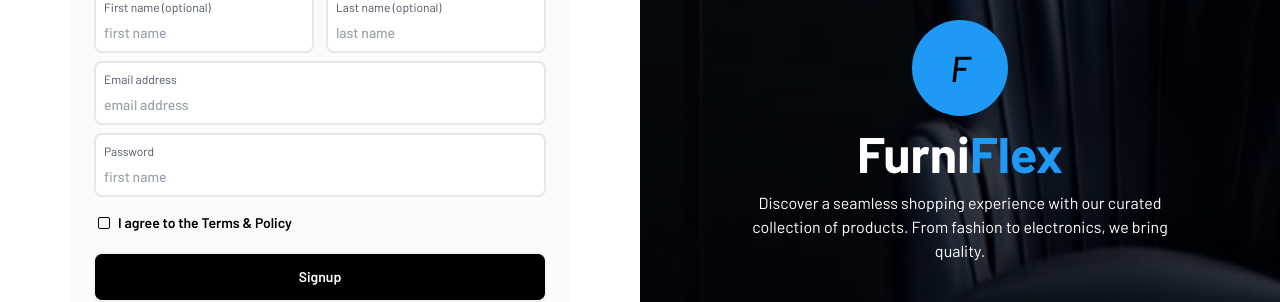
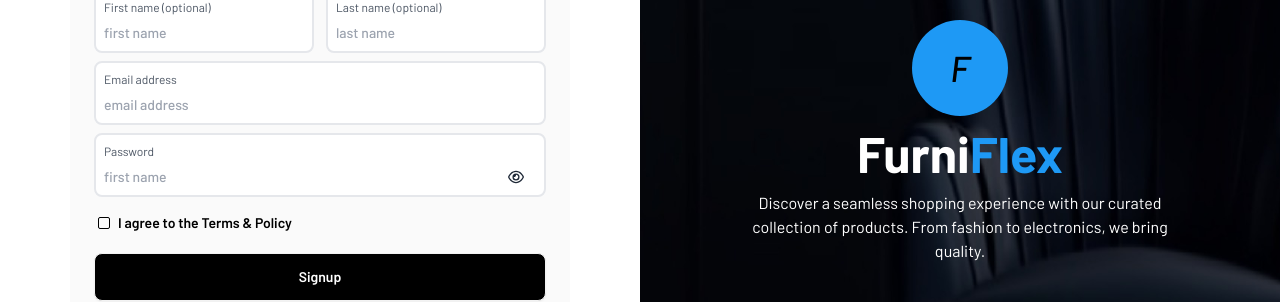
Before and after one commit to Shahriar-Samir/FurniFlex-client, a React (Vite) app: page /signup in a window 1280 px wide. Shown: the part 459-761 px from the top of the page. Built offline with nearby package versions, Linux system fonts and the light colour scheme; no server answers.

Commit message:
add: form password visibility functionality

```diff
--- a/src/Pages/Signup/components/SignupForm.jsx
+++ b/src/Pages/Signup/components/SignupForm.jsx
@@ -1,13 +1,16 @@
-import React, { useContext } from 'react';
+import React, { useContext, useState } from 'react';
 import { FcGoogle } from "react-icons/fc";
 import { FaApple } from "react-icons/fa";
 import { Link } from 'react-router-dom';
 import { AuthContext } from '../../../Providers/AuthProvider';
 import { toast } from 'react-toastify';
+import { FaRegEye } from "react-icons/fa6";
+import { FaRegEyeSlash } from "react-icons/fa6";
 
 const SignupForm = () => {
 
     const {signUp,googleSignIn} = useContext(AuthContext)
+    const [passVisibility,setPassVisibility] = useState(false)
 
 
     // form submit handler
@@ -41,6 +44,10 @@ const SignupForm = () => {
         }
     }
 
+    const updatePassVisibility = ()=>{
+        return setPassVisibility(!passVisibility)
+    }
+
     return (
         <section className='w-11/12 mx-auto lg:w-1/2 h-full flex justify-center items-center mb-[100px]'>
         <div className='w-11/12 flex justify-center items-center flex-col max-w-[500px] p-6 bg-[#fafafa]'>
@@ -72,11 +79,12 @@ const SignupForm = () => {
                     </label>
                     <input type="email" name='email' placeholder="email address" className=" bg-transparent border-none outline-none text-sm font-medium" required />
             </div>
-            <div className="form-control bg-white px-2 py-2 rounded-lg border-2 w-full">
+            <div className="form-control bg-white px-2 py-2 rounded-lg border-2 w-full relative ">
                     <label className="label px-0 pt-0">
                         <span className="label-text text-xs text-gray-600">Password</span>
                     </label>
-                    <input type="password" name='password' placeholder="first name" className=" bg-transparent border-none outline-none text-sm font-medium"  required/>
+                    <input type={passVisibility? 'text' : 'password'} name='password' placeholder="first name" className=" bg-transparent border-none outline-none text-sm font-medium"  />
+                    <div role='button' className='absolute right-5 top-[57%]' onClick={updatePassVisibility}>{passVisibility? <FaRegEyeSlash />: <FaRegEye />}</div>
             </div>
             <div className="form-control">
             <label className="label cursor-pointer justify-start gap-2">
--- a/src/Pages/login/components/LoginForm.jsx
+++ b/src/Pages/login/components/LoginForm.jsx
@@ -1,12 +1,16 @@
-import React, { useContext } from 'react';
+import React, { useContext, useState } from 'react';
 import { FcGoogle } from "react-icons/fc";
 import { FaApple } from "react-icons/fa";
 import { Link } from 'react-router-dom';
 import { AuthContext } from '../../../Providers/AuthProvider';
 import { toast, ToastContainer } from 'react-toastify';
+import { FaRegEye } from "react-icons/fa6";
+import { FaRegEyeSlash } from "react-icons/fa6";
 
 const LoginForm = () => {
     const {signIn,googleSignIn} = useContext(AuthContext)
+
+    const [passVisibility,setPassVisibility] = useState(false)
 
     const submitHandler =async (e)=>{
             e.preventDefault()
@@ -34,6 +38,9 @@ const LoginForm = () => {
         }
     }
 
+    const updatePassVisibility = ()=>{
+        return setPassVisibility(!passVisibility)
+    }
 
 
     return (
@@ -55,11 +62,12 @@ const LoginForm = () => {
                     </label>
                     <input type="email" name='email' placeholder="email address" className=" bg-transparent border-none outline-none text-sm font-medium"  />
             </div>
-            <div className="form-control bg-white px-2 py-2 rounded-lg border-2 w-full">
+            <div className="form-control bg-white px-2 py-2 rounded-lg border-2 w-full relative ">
                     <label className="label px-0 pt-0">
                         <span className="label-text text-xs text-gray-600">Password</span>
                     </label>
-                    <input type="password" name='password' placeholder="first name" className=" bg-transparent border-none outline-none text-sm font-medium"  />
+                    <input type={passVisibility? 'text' : 'password'} name='password' placeholder="first name" className=" bg-transparent border-none outline-none text-sm font-medium"  />
+                    <div role='button' className='absolute right-5 top-[57%]' onClick={updatePassVisibility}>{passVisibility? <FaRegEyeSlash />: <FaRegEye />}</div>
             </div>
             <div className='w-full flex justify-end '>
             <label className="label p-0">
```
